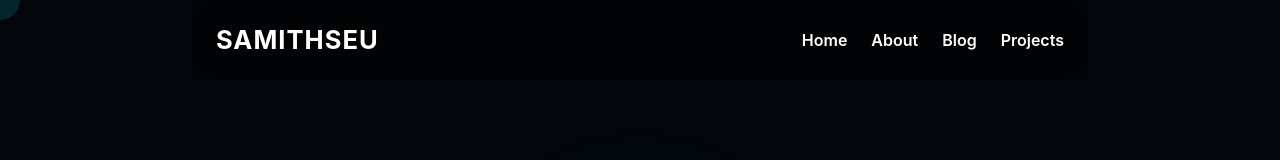
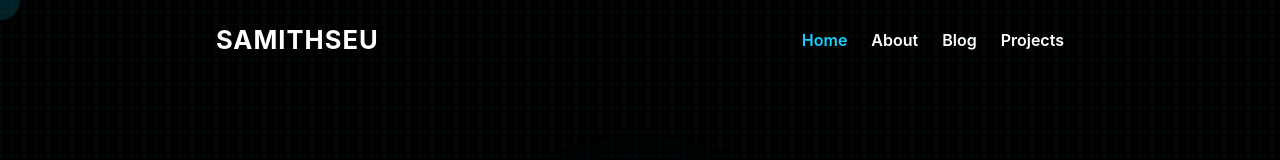
Before and after one commit to samithseu/website, a React (Vite) app: page / in a window 1280 px wide. Shown: the top 160 px of the page. Built offline with nearby package versions, Linux system fonts and the light colour scheme.

Commit message:
adding styles for active link and grid background

```diff
--- a/src/components/NavItem.jsx
+++ b/src/components/NavItem.jsx
@@ -1,9 +1,12 @@
 import { Link } from "react-router-dom";
 
-const NavItem = ({ content }) => {
+const NavItem = ({ content, activePath }) => {
   return (
     <li>
-      <Link className="nav-item" to={`/${content.slug}`}>
+      <Link
+        className={"nav-item" + (activePath === content.slug ? " active" : "")}
+        to={`/${content.slug}`}
+      >
         {content.name}
       </Link>
     </li>
--- a/src/components/Navbar.jsx
+++ b/src/components/Navbar.jsx
@@ -1,7 +1,11 @@
 import NavItem from "./NavItem";
 import { AnimatePresence, motion } from "framer-motion";
+import { useLocation } from "react-router-dom";
 
 const Navbar = ({ cName, forMobile }) => {
+  const { pathname } = useLocation();
+  const activePath = pathname.split("/")[1];
+
   // links
   const links = [
     { id: 1, name: "home", slug: "" },
@@ -26,7 +30,7 @@ const Navbar = ({ cName, forMobile }) => {
         className={cName}
       >
         {links.map((item) => (
-          <NavItem key={item.id} content={item} />
+          <NavItem key={item.id} content={item} activePath={activePath} />
         ))}
       </motion.ul>
     </AnimatePresence>
--- a/src/index.css
+++ b/src/index.css
@@ -43,7 +43,7 @@ html {
 }
 body {
   min-height: 100dvh;
-  background-color: var(--black);
+  background-image: url("./assets/grid.svg");
 }
 img,
 picture,
@@ -79,6 +79,9 @@ video {
   font-weight: 600;
   text-transform: capitalize;
   user-select: none;
+  &.active {
+    color: var(--blue) !important;
+  }
 }
 .section-title {
   font-size: 1.4rem;
@@ -118,7 +121,7 @@ video {
 .header-container {
   width: 100%;
   height: max-content;
-  backdrop-filter: blur(10px) brightness(0.5);
+  backdrop-filter: blur(10px);
 }
 
 .header-container {
@@ -153,12 +156,13 @@ video {
   & ul.nav-link-mobile {
     --padding-top: 2.5rem;
     position: absolute;
-    top: calc(1.9rem + var(--padding-top));
+    top: calc(2rem + var(--padding-top));
     right: calc(0% + 1.5rem);
     width: 10rem;
     height: max-content;
     border-radius: 0.5rem;
     background-color: var(--black);
+    backdrop-filter: blur(10px) brightness(1);
     border: 1px solid var(--white-low);
     padding: 1rem;
     list-style: none;
@@ -174,6 +178,9 @@ video {
       transition: 200ms ease-out;
 
       &:hover {
+        color: var(--blue);
+      }
+      &.active {
         color: var(--blue);
       }
     }
@@ -203,6 +210,7 @@ video {
   }
   /* medium screen */
   @media screen and (min-width: 768px) {
+    backdrop-filter: blur(0px) brightness(1);
     & .nav-link-mobile {
       display: none;
     }
```
Also changed, not shown: src/assets/grid.svg (added).
